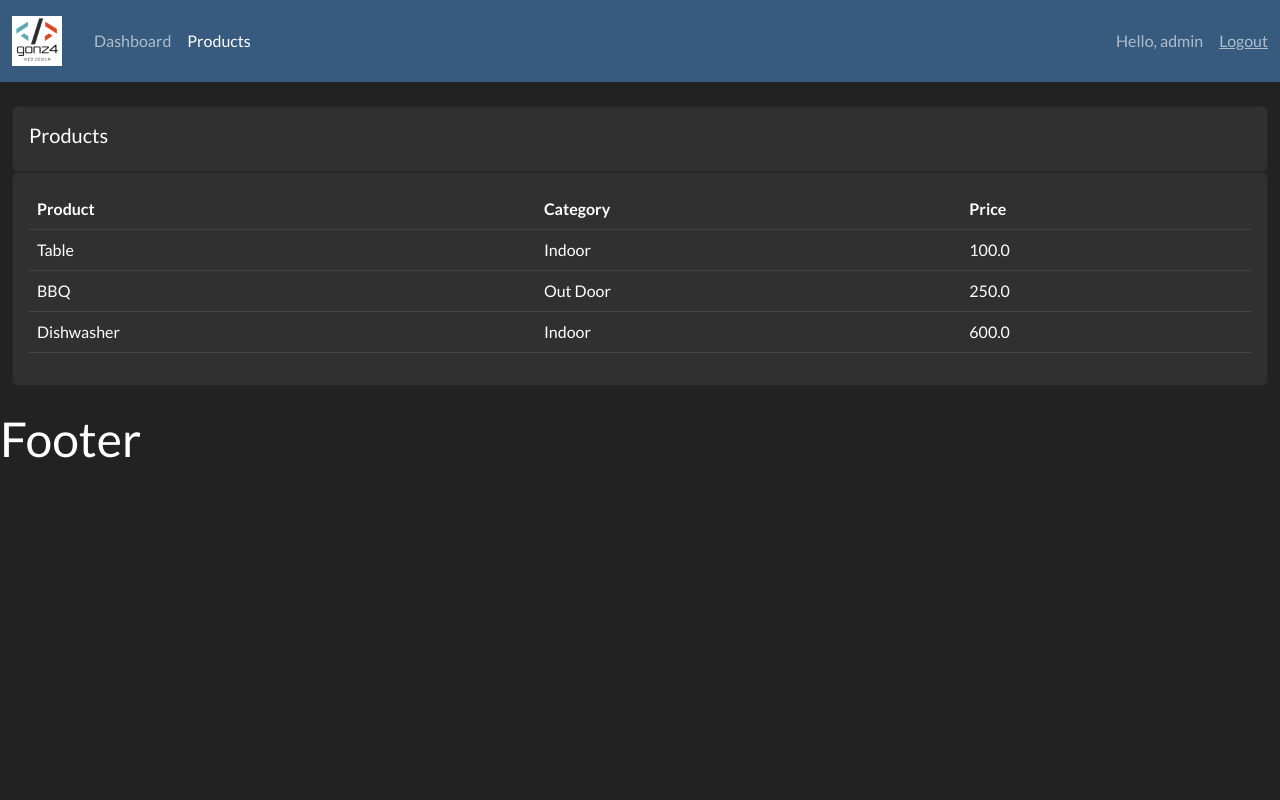
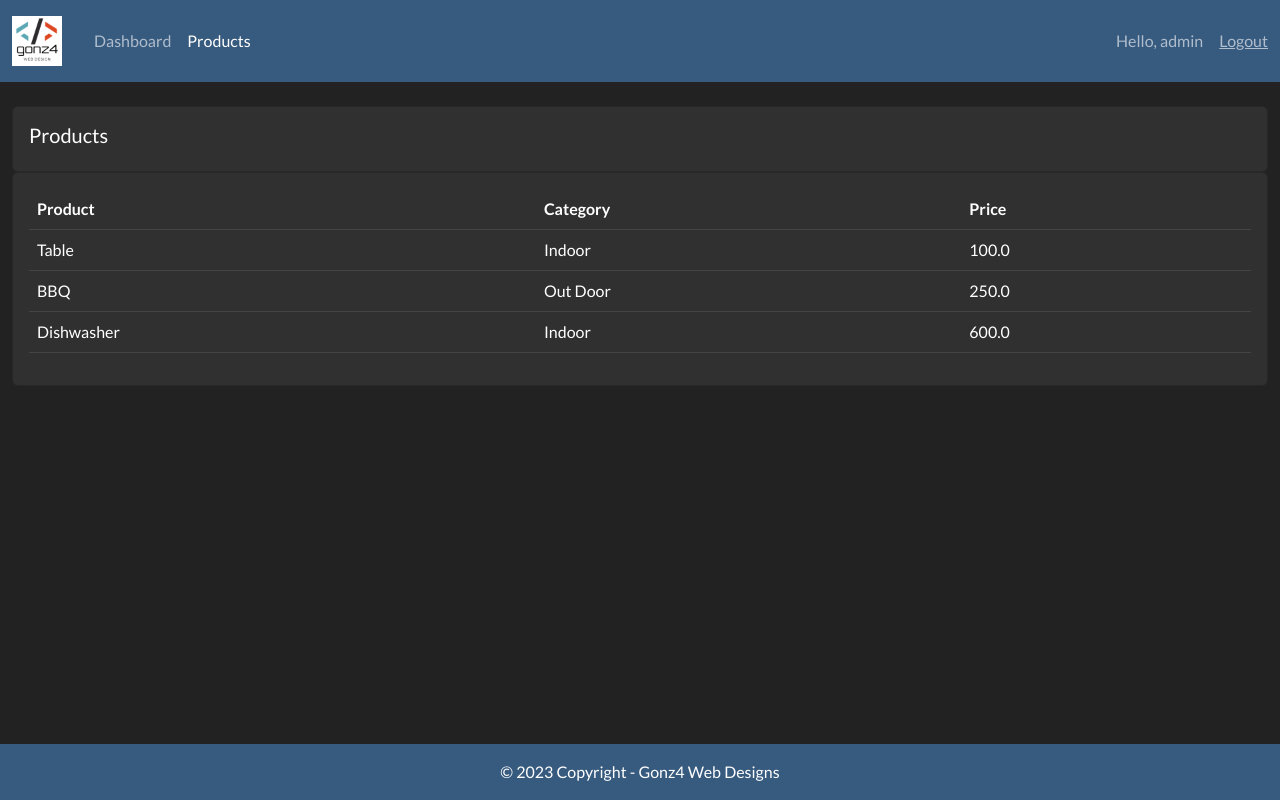
Before and after one commit to gonzalo-fuente/The_CRM_Experience, a Django app: page /products/ in a window 1280 px wide. Run offline with Django 3.2, Linux system fonts and the light colour scheme; a user stored in the database is signed in; data comes from the database, SQL or seed files in the repository; both versions use the stored data as it was after the commit.

Commit message:
Add footer to main template

```diff
--- a/cmp/accounts/templates/accounts/account_settings.html
+++ b/cmp/accounts/templates/accounts/account_settings.html
@@ -21,8 +21,9 @@
   <div class="col-md-9">
     <div class="card card-body">
       <form method="POST" action="" enctype="multipart/form-data">
-        {% csrf_token %} {{form.as_p}}
-
+        {% csrf_token %} {% for field in form %} {{field.label_tag}} {{field}}
+        <hr />
+        {% endfor %}
         <input
           class="btn btn-primary"
           type="submit"
--- a/cmp/accounts/templates/accounts/customer.html
+++ b/cmp/accounts/templates/accounts/customer.html
@@ -7,9 +7,6 @@
     <div class="card card-body">
       <h5>Customer:</h5>
       <hr />
-      <a class="btn btn-outline-info btn-sm btn-block mb-2" href=""
-        >Update Customer</a
-      >
       <a
         class="btn btn-outline-info btn-sm btn-block"
         href="{% url 'create_order' customer.id %}"
--- a/cmp/accounts/templates/accounts/dashboard.html
+++ b/cmp/accounts/templates/accounts/dashboard.html
@@ -8,7 +8,6 @@
     <h5>CUSTOMERS:</h5>
     <hr />
     <div class="card card-body">
-      <a class="btn btn-primary btn-sm btn-block" href="">Create Customer</a>
       <table class="table table-sm">
         <tr>
           <th></th>
--- /dev/null
+++ b/cmp/accounts/templates/accounts/footer.html
@@ -0,0 +1,5 @@
+<footer class="bg-primary text-center text-lg-start mt-auto">
+  <!-- Copyright -->
+  <div class="text-center p-3">© 2023 Copyright - Gonz4 Web Designs</div>
+  <!-- Copyright -->
+</footer>
--- a/cmp/accounts/templates/accounts/main.html
+++ b/cmp/accounts/templates/accounts/main.html
@@ -17,13 +17,13 @@
     />
     <title>Dashboard Platform</title>
   </head>
-  <body>
+  <body class="d-flex flex-column min-vh-100">
     {% include 'accounts/navbar.html' %}
 
     <div class="container-fluid">{% block content%} {% endblock %}</div>
 
     <br />
-    <h1>Footer</h1>
+    {% include 'accounts/footer.html' %}
   </body>
   <script
     src="https://cdn.jsdelivr.net/npm/bootstrap@5.3.0-alpha1/dist/js/bootstrap.bundle.min.js"
```
Also changed, not shown: cmp/db.sqlite3.
